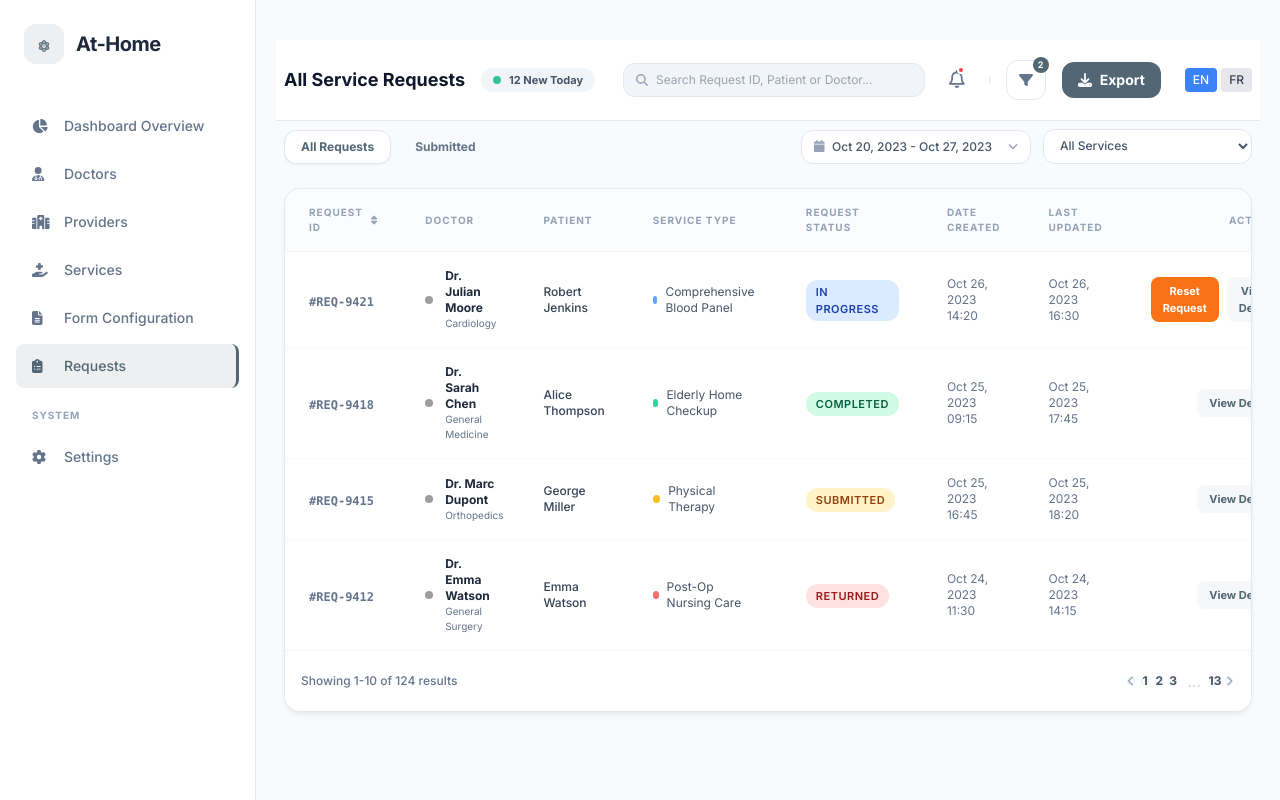
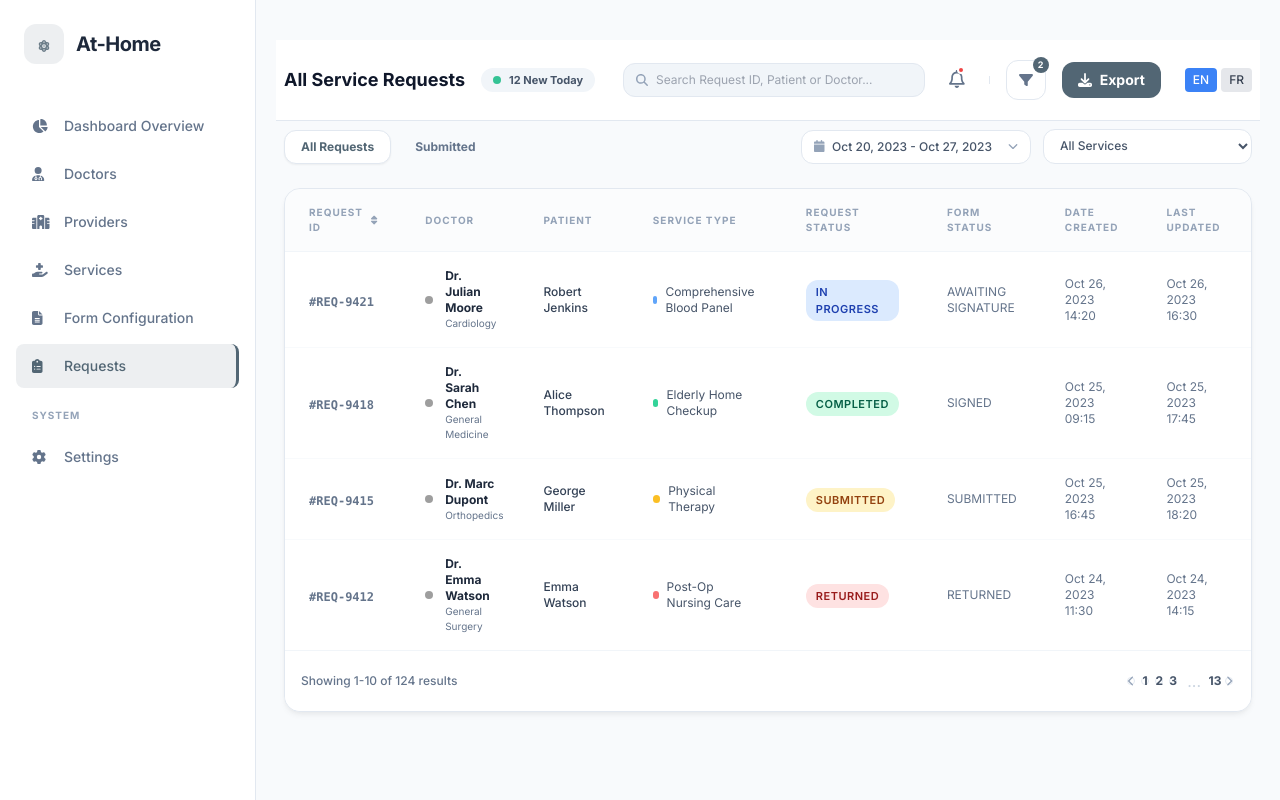
Before and after one commit to Mayuri2502/at-home-healthcare-admin-react, a React (Create React App) app: page /requests in a window 1280 px wide. Shown: the top 800 px of the page. Built offline with nearby package versions, Linux system fonts and the light colour scheme; sample sign-in values are in the browser's storage; grey boxes are pictures that could not be loaded.

Commit message:
Add Form Status Column besides the Request status in Request of at-home admin.

```diff
--- a/src/locales/en/common.json
+++ b/src/locales/en/common.json
@@ -289,6 +289,7 @@
     "patient": "Patient",
     "serviceType": "Service Type",
     "status": "Request Status",
+    "formStatus": "Form Status",
     "dateCreated": "Date Created",
     "lastUpdated": "Last Updated",
     "actions": "Actions",
--- a/src/pages/requests/RequestTypes.ts
+++ b/src/pages/requests/RequestTypes.ts
@@ -13,6 +13,7 @@ export interface RequestData {
   dateCreated: string;
   lastUpdated: string;
   serviceColor: string;
+  formStatus?: string;
 }
 
 export interface TimelineEvent {
--- a/src/pages/requests/index.tsx
+++ b/src/pages/requests/index.tsx
@@ -79,7 +79,8 @@ const Requests: React.FC = () => {
       status: 'inprogress',
       dateCreated: 'Oct 26, 2023 14:20',
       lastUpdated: 'Oct 26, 2023 16:30',
-      serviceColor: 'blue'
+      serviceColor: 'blue',
+      formStatus: 'AWAITING SIGNATURE'
     },
     {
       id: 'REQ-9418',
@@ -93,7 +94,8 @@ const Requests: React.FC = () => {
       status: 'completed',
       dateCreated: 'Oct 25, 2023 09:15',
       lastUpdated: 'Oct 25, 2023 17:45',
-      serviceColor: 'emerald'
+      serviceColor: 'emerald',
+      formStatus: 'SIGNED'
     },
     {
       id: 'REQ-9415',
@@ -107,7 +109,8 @@ const Requests: React.FC = () => {
       status: 'pending',
       dateCreated: 'Oct 25, 2023 16:45',
       lastUpdated: 'Oct 25, 2023 18:20',
-      serviceColor: 'amber'
+      serviceColor: 'amber',
+      formStatus: 'SUBMITTED'
     },
     {
       id: 'REQ-9412',
@@ -121,7 +124,8 @@ const Requests: React.FC = () => {
       status: 'returned',
       dateCreated: 'Oct 24, 2023 11:30',
       lastUpdated: 'Oct 24, 2023 14:15',
-      serviceColor: 'red'
+      serviceColor: 'red',
+      formStatus: 'RETURNED'
     }
   ]);
 
@@ -259,6 +263,7 @@ const Requests: React.FC = () => {
                     <th className="px-6 py-4 text-[10px] font-bold text-slate-400 uppercase tracking-widest">{t('requests.patient')}</th>
                     <th className="px-6 py-4 text-[10px] font-bold text-slate-400 uppercase tracking-widest">{t('requests.serviceType')}</th>
                     <th className="px-6 py-4 text-[10px] font-bold text-slate-400 uppercase tracking-widest">{t('requests.status')}</th>
+                    <th className="px-6 py-4 text-[10px] font-bold text-slate-400 uppercase tracking-widest">{t('requests.formStatus')}</th>
                     <th className="px-6 py-4 text-[10px] font-bold text-slate-400 uppercase tracking-widest">{t('requests.dateCreated')}</th>
                     <th className="px-6 py-4 text-[10px] font-bold text-slate-400 uppercase tracking-widest">{t('requests.lastUpdated')}</th>
                     <th className="px-6 py-4 text-[10px] font-bold text-slate-400 uppercase tracking-widest text-right">{t('requests.actions')}</th>
@@ -295,6 +300,9 @@ const Requests: React.FC = () => {
                         <span className={getStatusChipClass(request.status)}>
                           {getStatusText(request.status)}
                         </span>
+                      </td>
+                      <td className="px-6 py-4 text-xs text-slate-500">
+                        {request.formStatus || 'No form'}
                       </td>
                       <td className="px-6 py-4 text-xs text-slate-500">{request.dateCreated}</td>
                       <td className="px-6 py-4 text-xs text-slate-500">{request.lastUpdated}</td>
```
